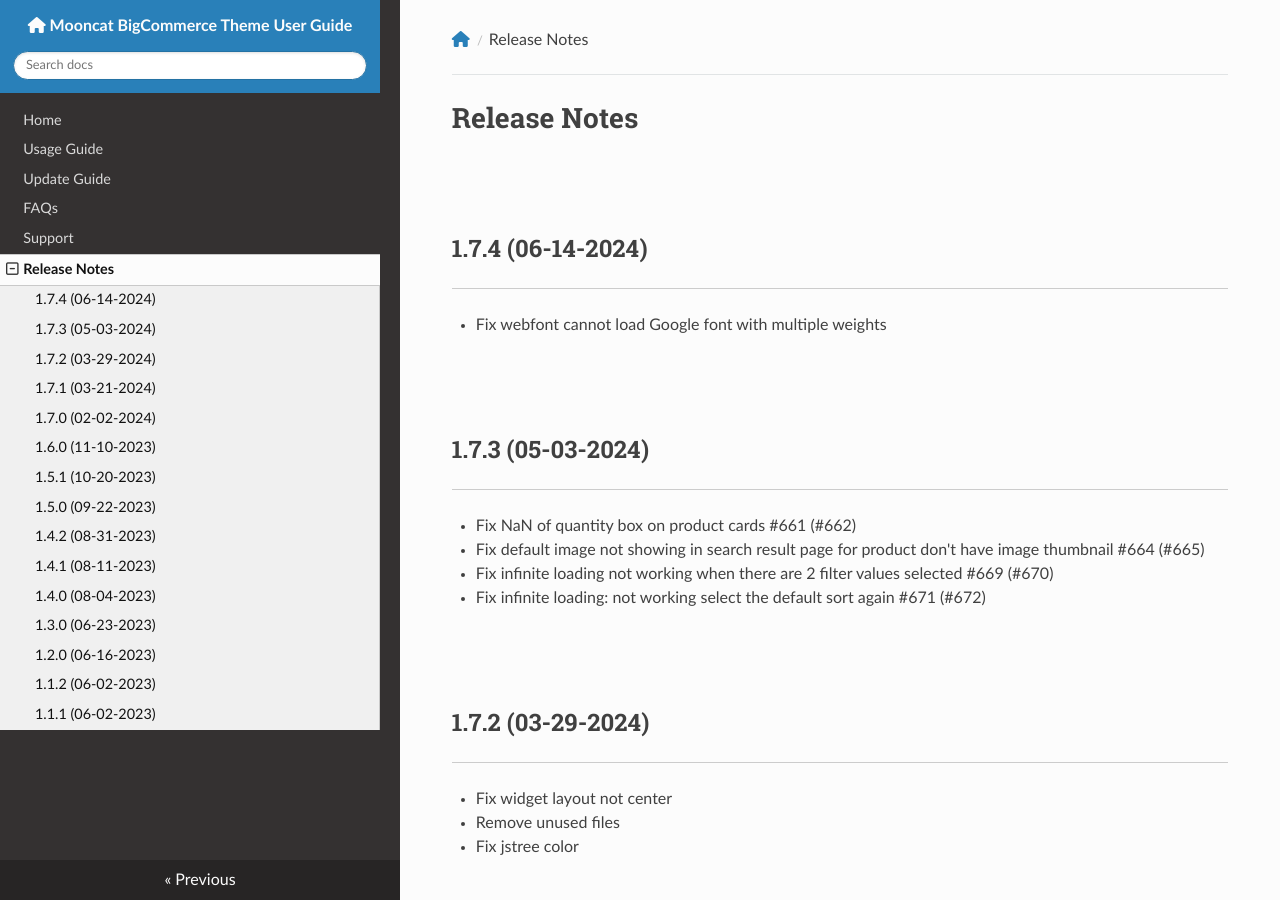
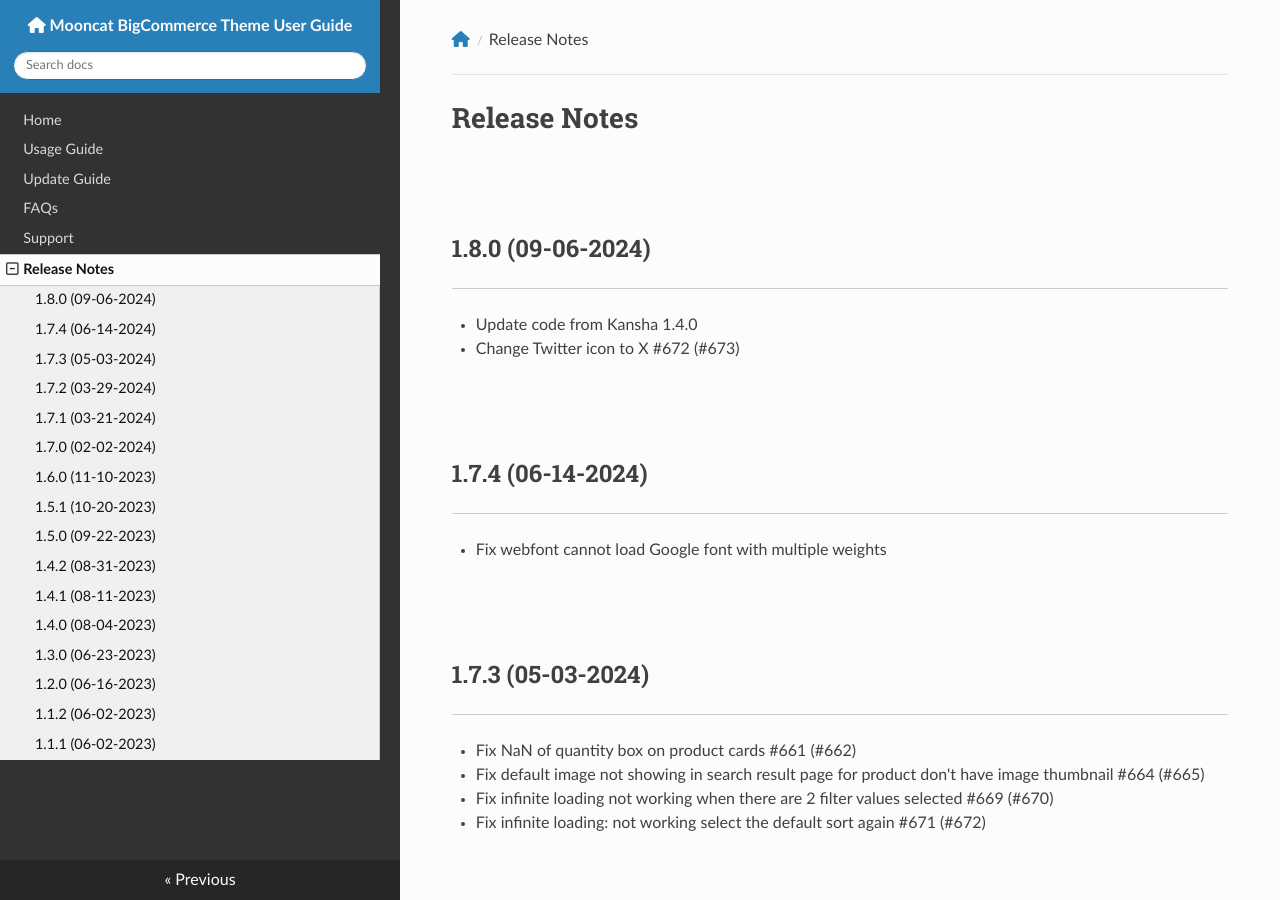
Before and after one commit to allcommerce/bc-mooncat-docs, an MkDocs documentation site: the page built from docs/changelog.md, in a window 1280 px wide and 900 px high. Built offline with MkDocs 1.6.1, drawn with Linux system fonts in a browser that asks for light colours; nearby versions of some CDN libraries.

Commit message:
Release 1.8.0

```diff
--- a/docs/changelog.md
+++ b/docs/changelog.md
@@ -1,4 +1,8 @@
 # Release Notes
+
+## 1.8.0 (09-06-2024)
+- Update code from Kansha 1.4.0
+- Change Twitter icon to X #672 (#673)
 
 ## 1.7.4 (06-14-2024)
 - Fix webfont cannot load Google font with multiple weights
```
